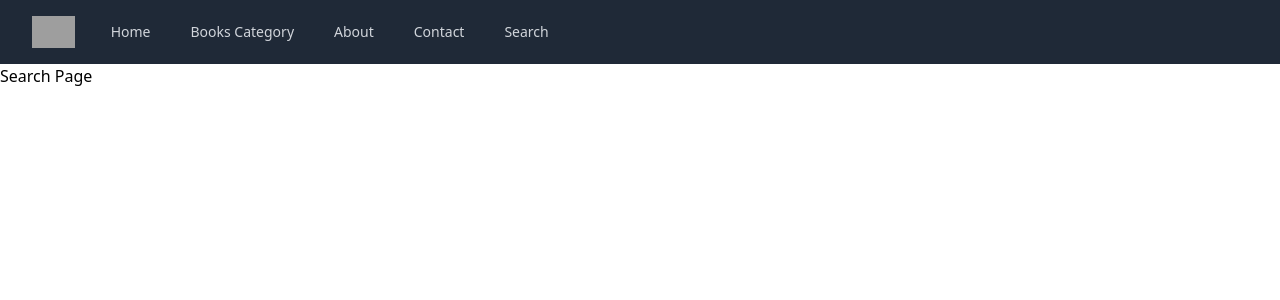
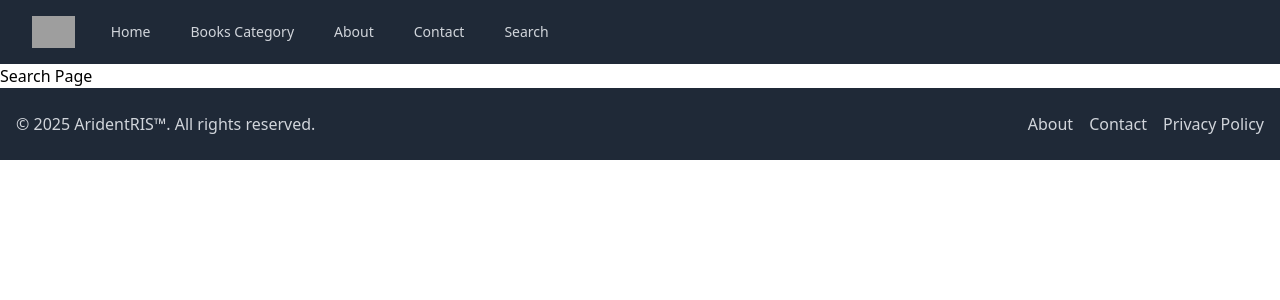
Before and after one commit to TheCoderAbhishek/book-preview-app, a React (Vite) app: page /search in a window 1280 px wide. Shown: the top 300 px of the page. Built offline with nearby package versions, Linux system fonts and the light colour scheme; grey boxes are pictures that could not be loaded.

Commit message:
Add footer for the application

```diff
--- a/src/App.tsx
+++ b/src/App.tsx
@@ -2,6 +2,7 @@ import Navbar from "./components/Navbar";
 import Home from "./components/Home";
 import Categories from "./components/Categories";
 import { BrowserRouter, Routes, Route } from "react-router-dom";
+import Footer from "./components/Footer";
 
 // Create placeholder components for your pages
 const About = () => <h1>About Page</h1>;
@@ -20,6 +21,7 @@ export default function App() {
           <Route path="/contact" element={<Contact />} />
           <Route path="/search" element={<Search />} />
         </Routes>
+        <Footer />
       </div>
     </BrowserRouter>
   );
--- /dev/null
+++ b/src/components/Footer.tsx
@@ -0,0 +1,38 @@
+// src/components/Footer.tsx
+import React from "react";
+
+const Footer: React.FC = () => {
+  return (
+    <footer className="bg-gray-800 text-gray-300 py-6">
+      <div className="container mx-auto px-4 flex flex-col md:flex-row justify-between items-center">
+        <div className="mb-4 md:mb-0">
+          <p>
+            &copy; {new Date().getFullYear()} AridentRIS™. All rights reserved.
+          </p>
+        </div>
+        <div className="flex space-x-4">
+          <a
+            href="/about"
+            className="hover:text-white transition-colors duration-300"
+          >
+            About
+          </a>
+          <a
+            href="/contact"
+            className="hover:text-white transition-colors duration-300"
+          >
+            Contact
+          </a>
+          <a
+            href="/privacy"
+            className="hover:text-white transition-colors duration-300"
+          >
+            Privacy Policy
+          </a>
+        </div>
+      </div>
+    </footer>
+  );
+};
+
+export default Footer;
```
